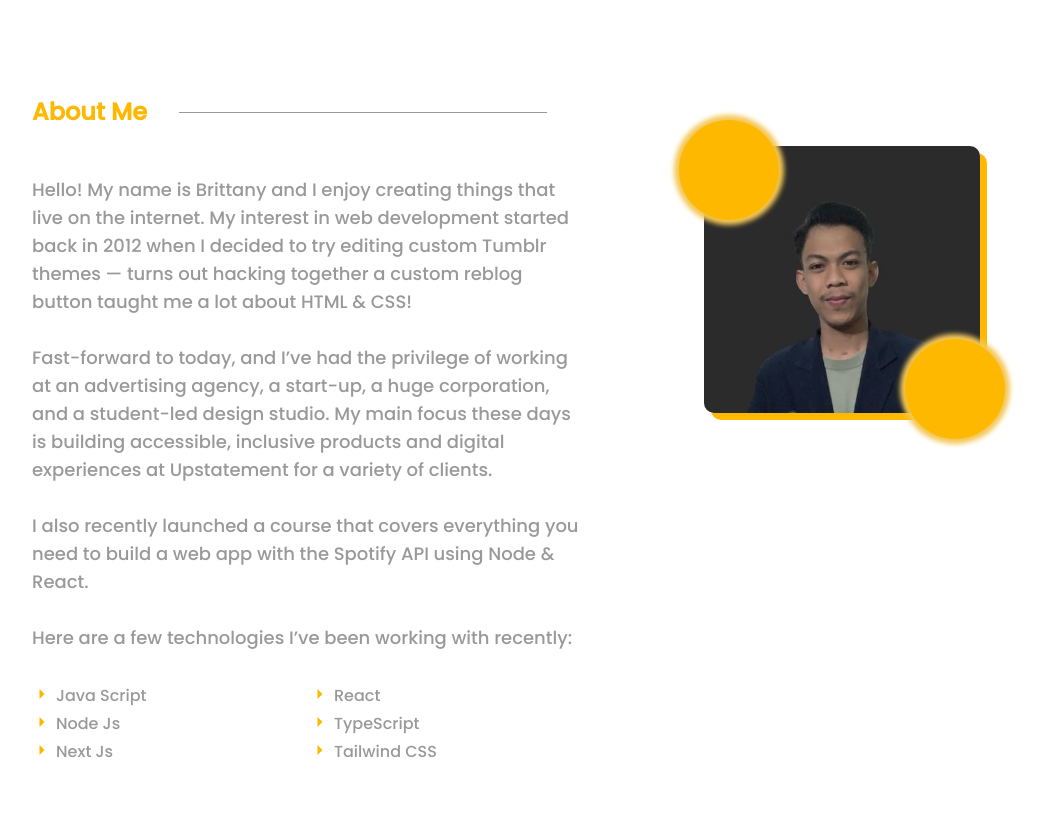
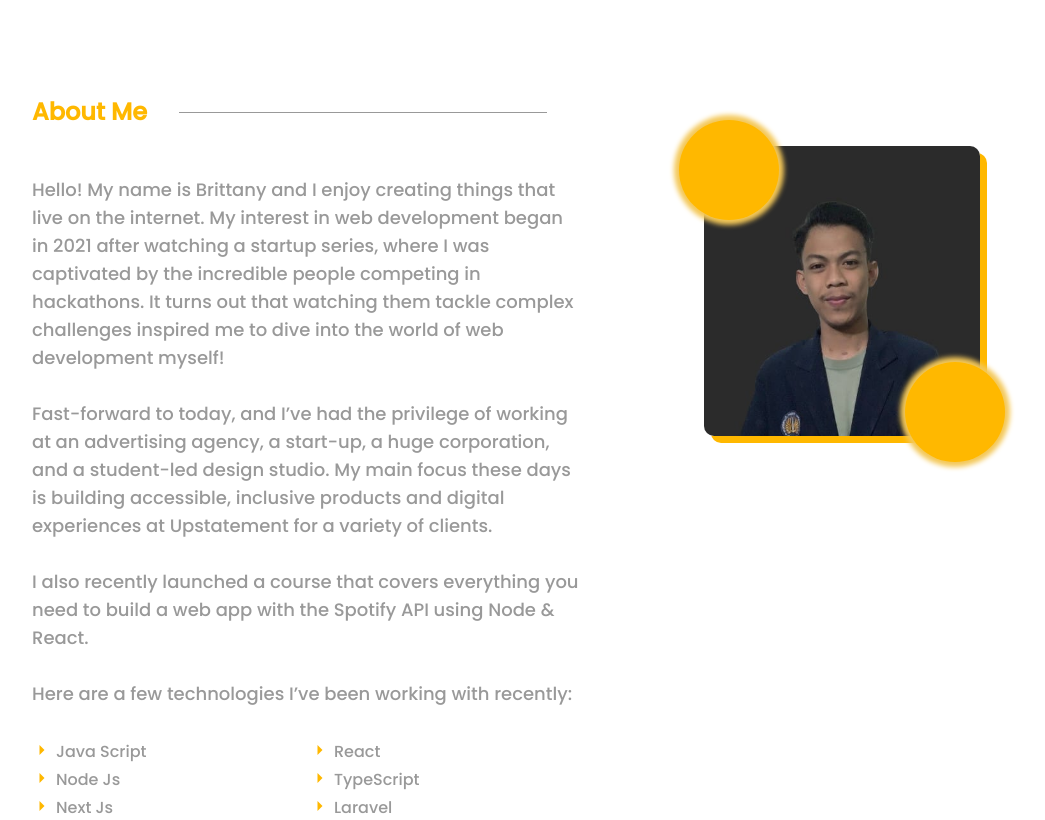
Before and after one commit to hsbysddq/portfolio, a React (Create React App) app: page /about in a window 1280 px wide. Shown: the whole page, without its empty margins (144-1189 px from the left). Built offline with nearby package versions, Linux system fonts and the light colour scheme.

Commit message:
refactor: Edit Personal Background

```diff
--- a/src/Pages/About.jsx
+++ b/src/Pages/About.jsx
@@ -12,9 +12,11 @@ function About() {
 
         <p className="text-lg">
           Hello! My name is Brittany and I enjoy creating things that live on
-          the internet. My interest in web development started back in 2012 when
-          I decided to try editing custom Tumblr themes — turns out hacking
-          together a custom reblog button taught me a lot about HTML & CSS!
+          the internet. My interest in web development began in 2021 after
+          watching a startup series, where I was captivated by the incredible
+          people competing in hackathons. It turns out that watching them tackle
+          complex challenges inspired me to dive into the world of web
+          development myself!
           <br />
           <br /> Fast-forward to today, and I’ve had the privilege of working at
           an advertising agency, a start-up, a huge corporation, and a
@@ -50,7 +52,7 @@ function About() {
           </li>
           <li className="flex align-center">
             <IoMdArrowDropright className="text-[#ffb800] w-5 h-5 mr-1" />
-            Tailwind CSS
+            Laravel
           </li>
         </ul>
       </div>
```
